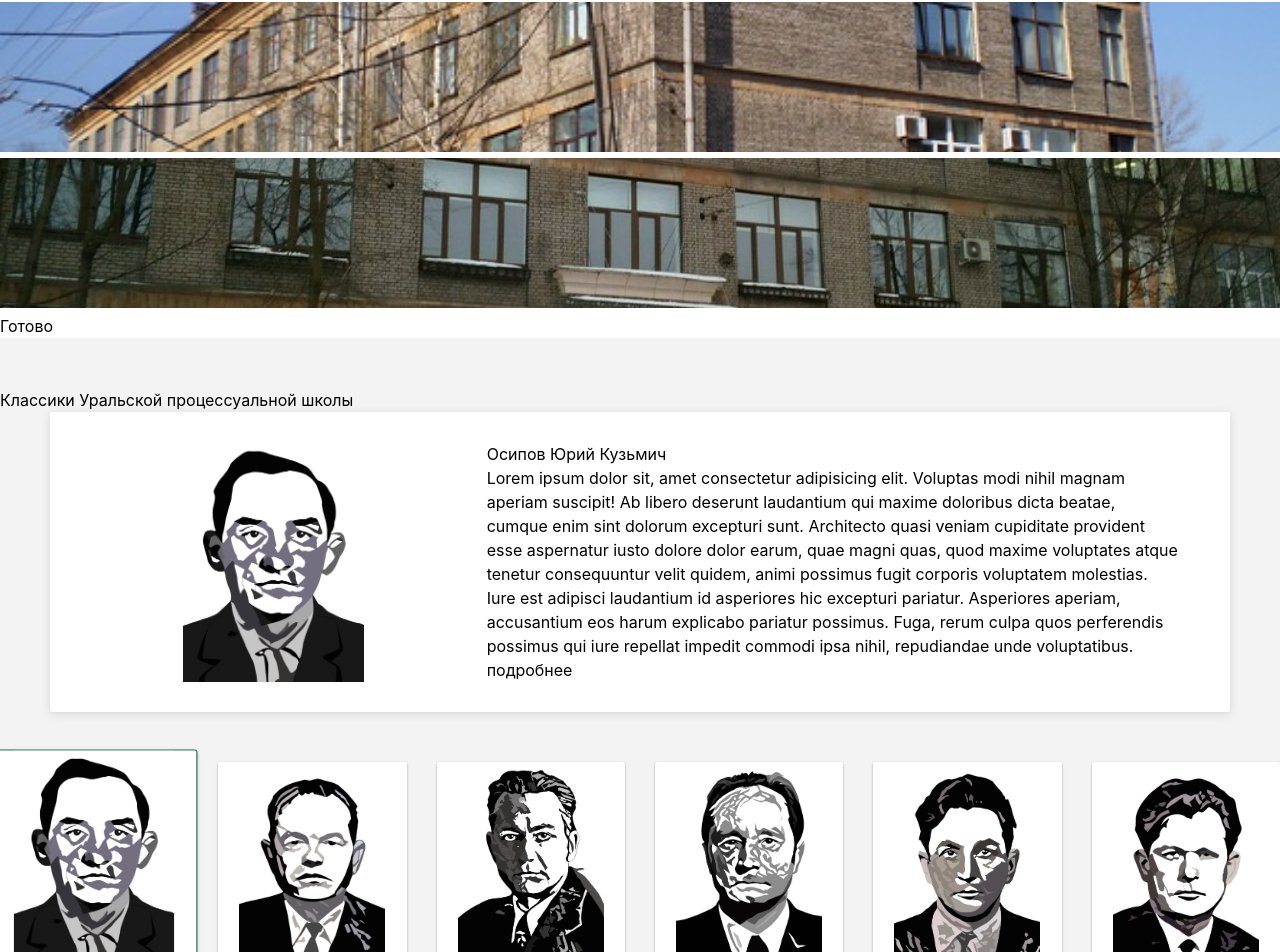
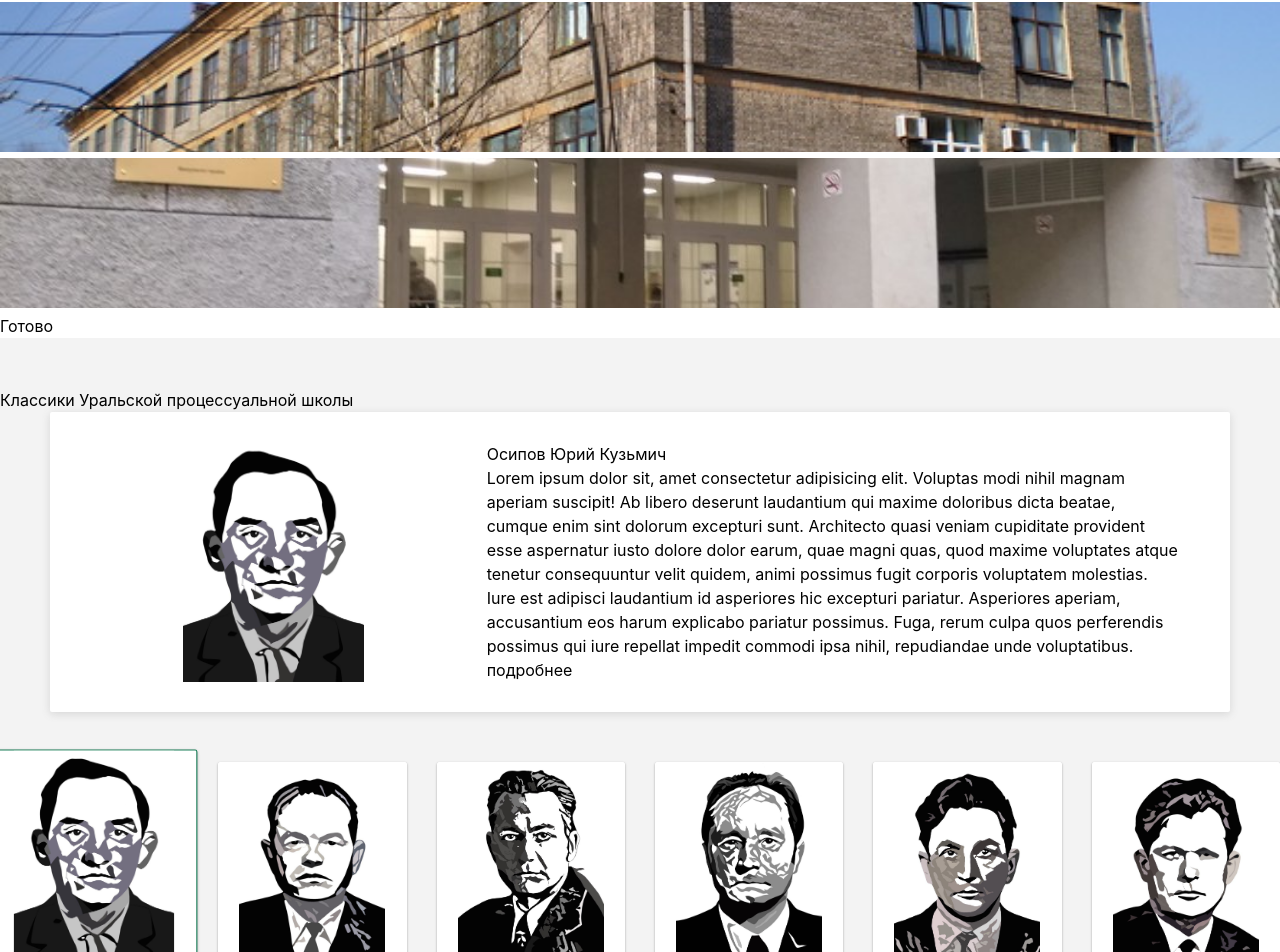
Before and after one commit to abshnko/apkrfnet, a Next.js app: page / in a window 1280 px wide. Shown: the part 757-1709 px from the top of the page. Built offline with nearby package versions, Linux system fonts and the light colour scheme.

Commit message:
alert minor fixes

```diff
--- a/components/Alerts/Alert.tsx
+++ b/components/Alerts/Alert.tsx
@@ -19,7 +19,7 @@
       >
         <div className="title text-2xl md:text-4xl text-center">{title}</div>
         <div className="text text-xl md:text-3xl p-4 md:p-8">{text}</div>
-        <div className="check ">{extra}</div>
+        {extra && <div className="check ">{extra}</div>}
         {!extra && (
           <button
             className="self-center text-2xl"
--- a/components/Alerts/CaptchaCheck.tsx
+++ b/components/Alerts/CaptchaCheck.tsx
@@ -17,7 +17,7 @@
       return;
     }
     alert(
-      "Вы шпион, потому что не справились с заданием. Покиньте сайт сию сукунду!"
+      "Вы шпион, потому что не справились с заданием. Покиньте сайт сию секунду!"
     );
   };
   return (
@@ -26,7 +26,7 @@
         <div className="question text-xl text-center pb-4">
           Найдите все фотографии, где изображен Университет на Комсомольской
         </div>
-        <div className="answer grid gap-4 grid-cols-4 w-full h-full">
+        <div className="answer grid gap-4 grid-cols-2 md:grid-cols-4 w-full h-full">
           <Button
             onClick={() => setIsActive1((state) => !state)}
             className={`${isActive1 && styles.active}`}
@@ -92,7 +92,7 @@
               />
             )}
             <Image
-              src="/images/schools/hse.jfif"
+              src="/images/schools/hse.jpg"
               alt="classic img"
               layout="fill"
               objectFit="cover"
```
Also changed, not shown: public/images/schools/hse.jpg (added).
